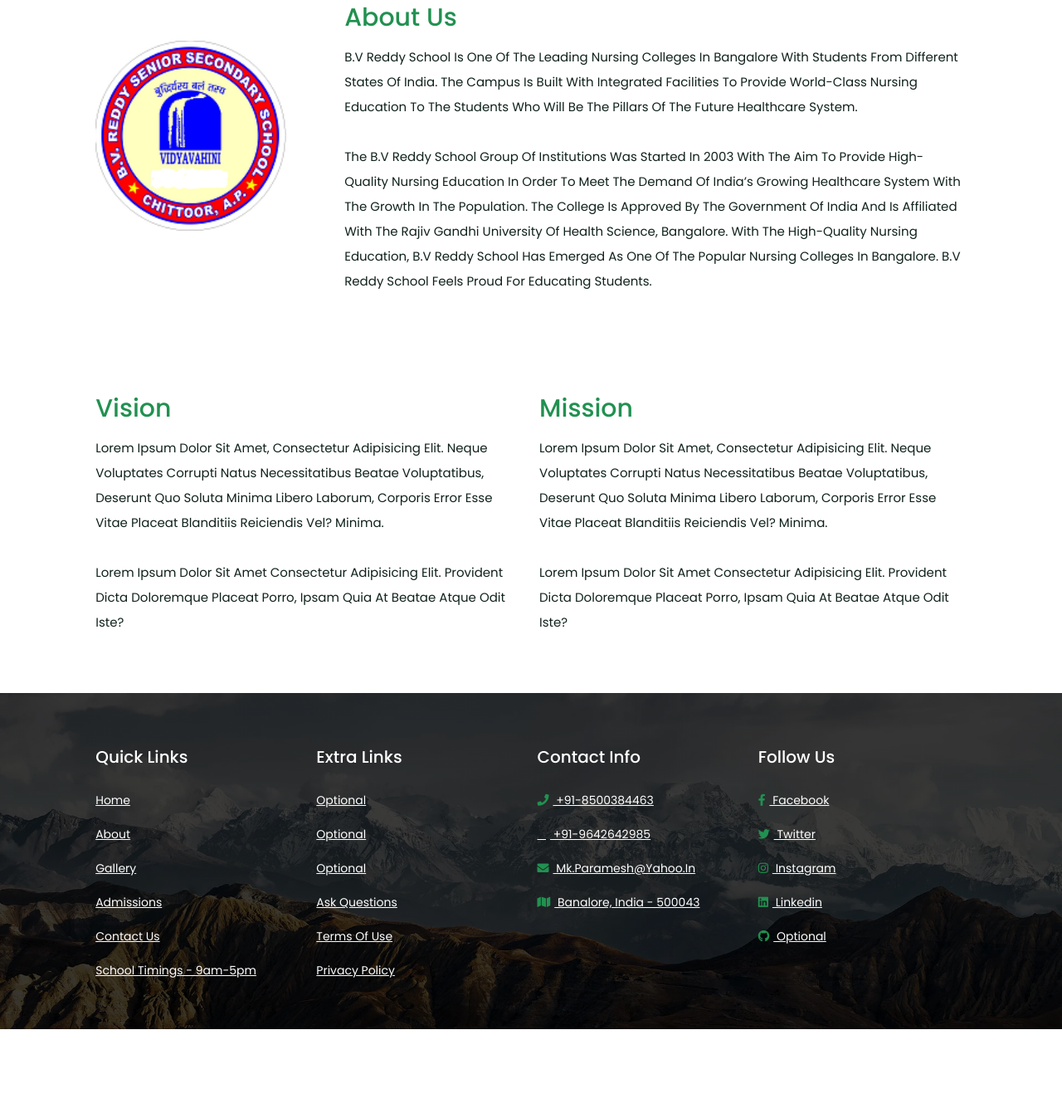
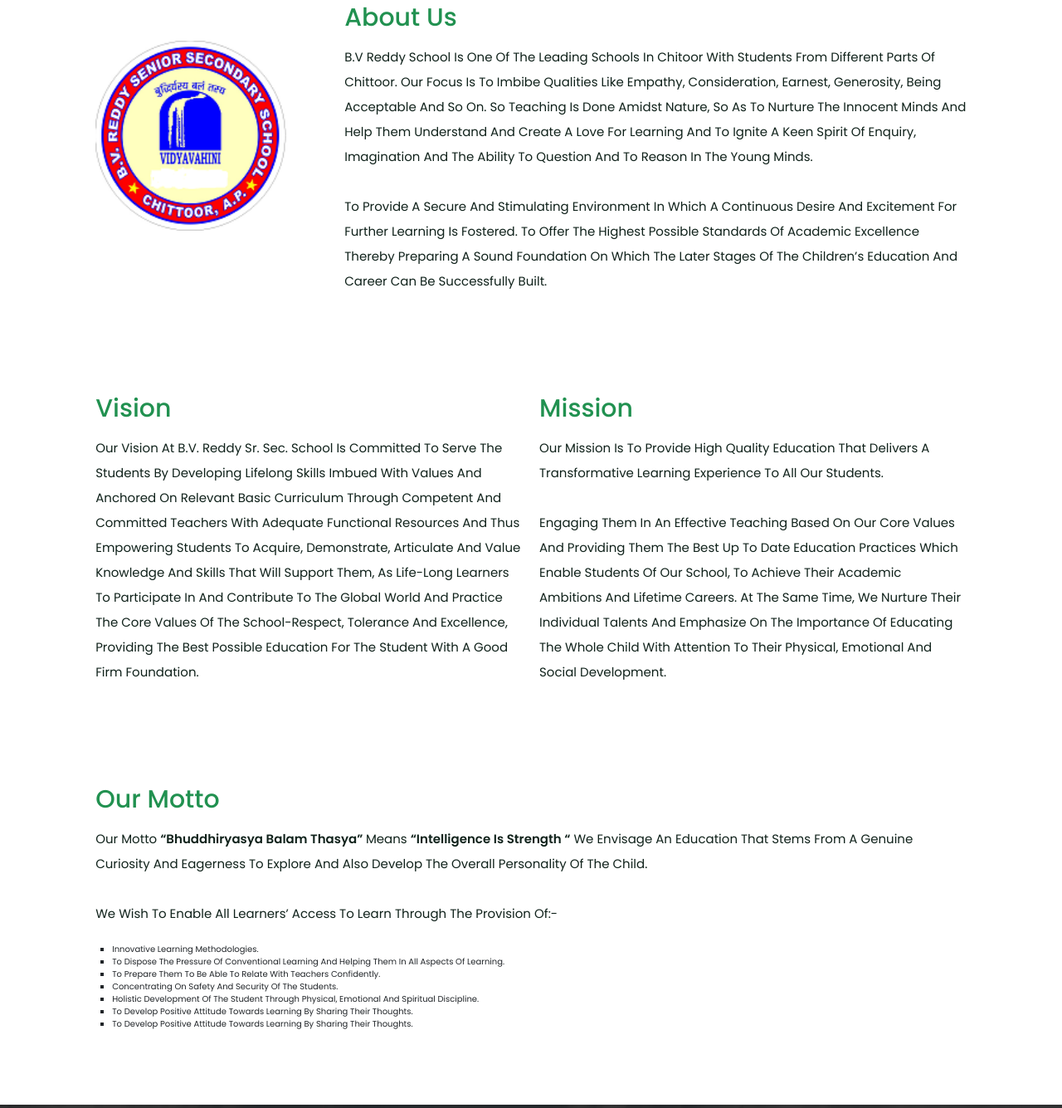
Before and after one commit to mkparamesh/bvrs_dev, a plain HTML site: page about-us/about-us.html in a window 1280 px wide. Shown: the part 647-1982 px from the top of the page at 83% size. Before the commit the page ends 1887 px from the top, so only its background shows below. Drawn offline with nearby package versions, Linux system fonts and the light colour scheme.

Commit message:
added about us content

```diff
--- a/about-us/about-us.html
+++ b/about-us/about-us.html
@@ -85,18 +85,16 @@
 
         <div class="content">
             <h3>About Us</h3>
-            <p>B.V Reddy School is one of the leading nursing colleges in Bangalore with students from different states
+            <p>B.V Reddy School is one of the leading schools in chitoor with students from different parts
                 of
-                India. The campus is built with integrated facilities to provide world-class nursing education to the
-                students who will be the pillars of the future healthcare system.</p>
-            <p>The B.V Reddy School group of institutions was started in 2003 with the aim to provide high-quality
-                nursing
-                education in order to meet the demand of India’s growing healthcare system with the growth in the
-                population. The college is approved by the Government of India and is affiliated with the Rajiv Gandhi
-                University of Health Science, Bangalore. With the high-quality nursing education, B.V Reddy School has
-                emerged
-                as one of the popular nursing colleges in Bangalore. B.V Reddy School feels proud for educating
-                students.</p>
+                chittoor. Our focus is to imbibe qualities like empathy, consideration, earnest, generosity, being
+                acceptable and so on. So teaching is done amidst nature, so as to nurture the innocent minds and
+                help them understand and create a love for learning and to ignite a keen spirit of enquiry,
+                imagination and the ability to question and to reason in the young minds.</p>
+            <p>To provide a secure and stimulating environment in which a continuous desire and
+                excitement for further learning is fostered. To offer the highest possible standards of academic excellence thereby preparing a
+                sound foundation on which the later stages of the children’s education and career can be
+                successfully built.</p>
         </div>
 
     </section>
@@ -105,20 +103,47 @@
 
         <div class="content">
             <h3 class="about-title">Vision</h3>
-            <p>Lorem ipsum dolor sit amet, consectetur adipisicing elit. Neque voluptates corrupti natus necessitatibus
-                beatae voluptatibus, deserunt quo soluta minima libero laborum, corporis error esse vitae placeat
-                blanditiis reiciendis vel? Minima.</p>
-            <p>Lorem ipsum dolor sit amet consectetur adipisicing elit. Provident dicta doloremque placeat porro, ipsam
-                quia at beatae atque odit iste?</p>
+            <p>Our vision at B.V. Reddy Sr. Sec. School is committed to serve the students by
+                developing lifelong skills imbued with values and anchored on relevant basic curriculum through
+                competent and committed teachers with adequate functional resources and thus empowering
+                students to acquire, demonstrate, articulate and value knowledge and skills that will support them,
+                as life-long learners to participate in and contribute to the global world and practice the core values
+                of the school-respect, tolerance and excellence, providing the best possible education for the
+                student with a good firm foundation.</p>
         </div>
 
         <div class="content">
             <h3 class="about-title">Mission</h3>
-            <p>Lorem ipsum dolor sit amet, consectetur adipisicing elit. Neque voluptates corrupti natus necessitatibus
-                beatae voluptatibus, deserunt quo soluta minima libero laborum, corporis error esse vitae placeat
-                blanditiis reiciendis vel? Minima.</p>
-            <p>Lorem ipsum dolor sit amet consectetur adipisicing elit. Provident dicta doloremque placeat porro, ipsam
-                quia at beatae atque odit iste?</p>
+            <p>Our mission is to provide high quality education that delivers a transformative learning
+                experience to all our students.</p>
+            <p>Engaging them in an effective teaching based on our core values and providing them the
+                best up to date education practices which enable students of our school, to achieve their academic
+                ambitions and lifetime careers. At the same time, we nurture their individual talents and
+                emphasize on the importance of educating the whole child with attention to their physical,
+                emotional and social development.</p>
+        </div>
+
+    </section>
+
+    <section class="about bg-white">
+
+        <div class="content">
+            <h3>Our Motto</h3>
+            <p>Our motto <b>“Bhuddhiryasya Balam Thasya” </b>means
+                <b>“Intelligence is strength “</b>
+                We envisage an education that stems from a genuine curiosity and eagerness to explore
+                and also develop the overall personality of the child.</p>
+            <p>We wish to enable all learners’ access to learn through the provision of:-
+                <ul>
+                    <li style="list-style-type:square">Innovative learning methodologies.</li>
+                    <li style="list-style-type:square">To dispose the pressure of conventional learning and helping them in all aspects of learning.</li>
+                    <li style="list-style-type:square">To prepare them to be able to relate with teachers confidently.</li>
+                    <li style="list-style-type:square">Concentrating on safety and security of the students.</li>
+                    <li style="list-style-type:square">Holistic development of the student through physical, emotional and spiritual discipline.</li>
+                    <li style="list-style-type:square">To develop positive attitude towards learning by sharing their thoughts.</li>
+                    <li style="list-style-type:square">To develop positive attitude towards learning by sharing their thoughts.</li>
+                  </ul>
+                 </p>
         </div>
 
     </section>
```
